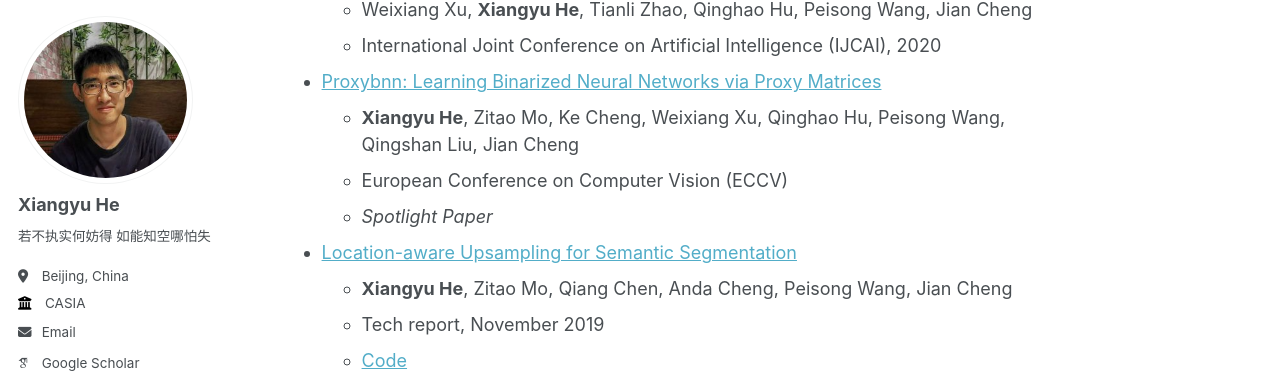
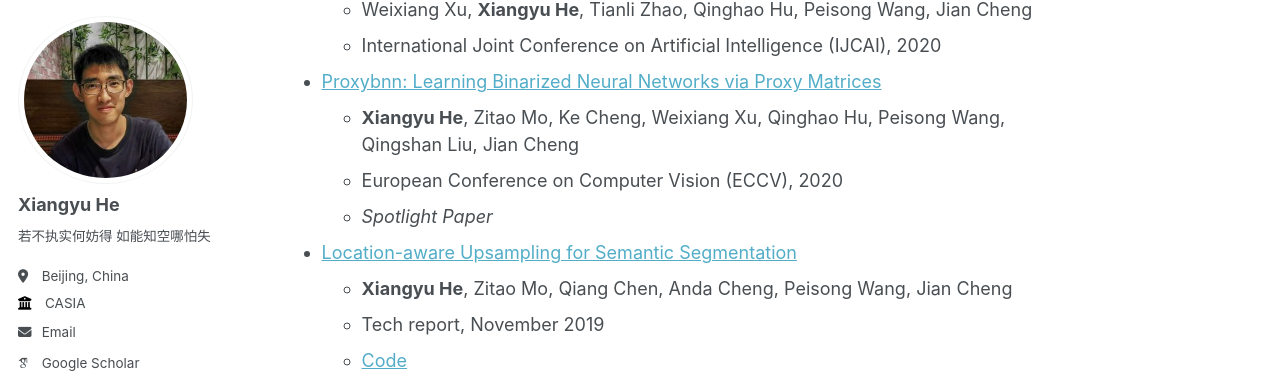
Before and after one commit to HolmesShuan/HolmesShuan.github.io, a Jekyll site: the page built from _pages/about.md, in a window 1280 px wide and 900 px high, scrolled down 2653 px. Shown: the part 90-463 px from the top of the window. Built offline with Jekyll 4.4.1, drawn with Linux system fonts in a browser that asks for light colours; some web fonts are replaced.

Commit message:
Update about.md

```diff
--- a/_pages/about.md
+++ b/_pages/about.md
@@ -73,7 +73,7 @@ I earned my Ph.D. from the Institute of Automation, Chinese Academy of Sciences
   - International Joint Conference on Artificial Intelligence (IJCAI), 2020
 - [Proxybnn: Learning Binarized Neural Networks via Proxy Matrices](https://link.springer.com/chapter/10.1007/978-3-030-58580-8_14)
   - **Xiangyu He**, Zitao Mo, Ke Cheng, Weixiang Xu, Qinghao Hu, Peisong Wang, Qingshan Liu, Jian Cheng
-  - European Conference on Computer Vision (ECCV)
+  - European Conference on Computer Vision (ECCV), 2020
   - *Spotlight Paper*
 - [Location-aware Upsampling for Semantic Segmentation](https://arxiv.org/abs/1911.05250)
   - **Xiangyu He**, Zitao Mo, Qiang Chen, Anda Cheng, Peisong Wang, Jian Cheng
```
